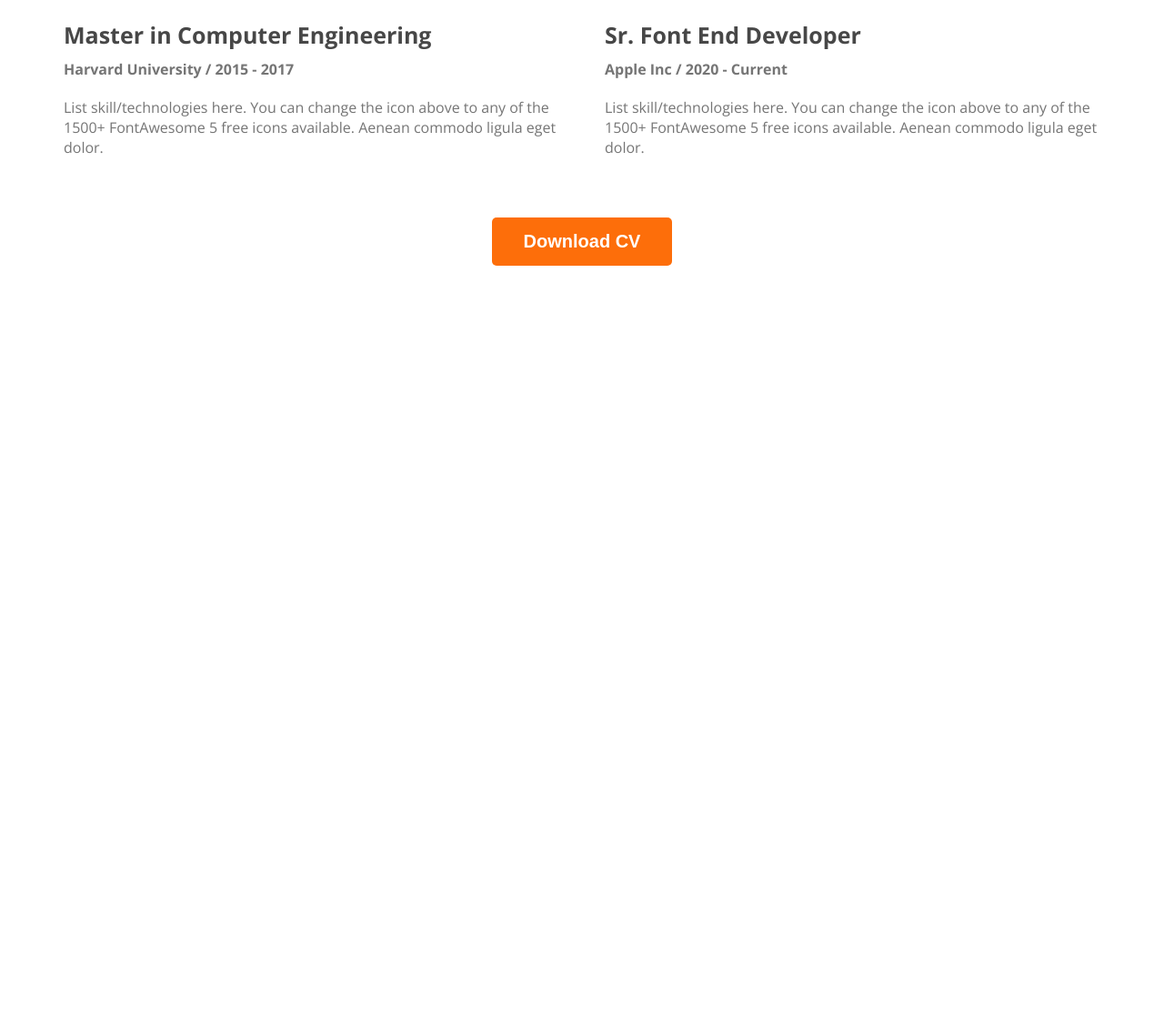
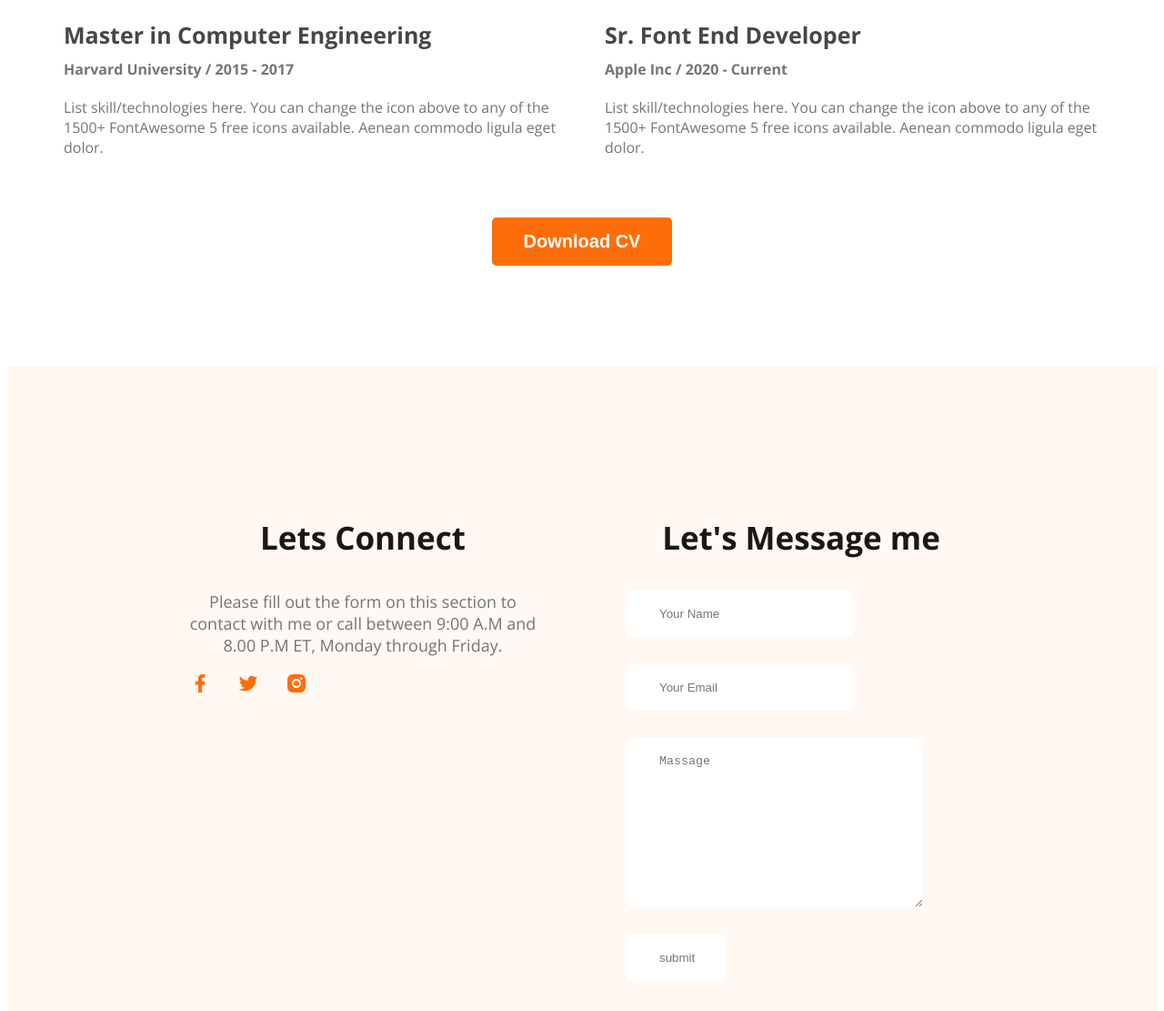
Before and after one commit to monir995/-web-developer, a plain HTML site: page index.html in a window 1280 px wide. Shown: the part 2863-3974 px from the top of the page at 91% size. Before the commit the page ends 3163 px from the top, so only its background shows below. Drawn offline with nearby package versions, Linux system fonts and the light colour scheme.

Commit message:
finished the footer with contact form

```diff
--- a/index.html
+++ b/index.html
@@ -151,6 +151,25 @@
 
     </main>
     <footer>
+        <div class="footer-column">
+            <h3 class="section-title">Lets Connect</h3>
+            <p class="section-description">Please fill out the form on this section to contact with me or call between 9:00 A.M and 8.00 P.M ET, Monday through Friday.</p>
+            <div class="social-links">
+                <a href=""><img src="images/icons/facebook.png  " alt=""></a>
+                <a href=""><img src="images/icons/twitter.png" alt=""></a>
+                <a href=""><img src="images/icons/insta.png" alt=""></a>
+            </div>
+        </div>
+        <div class="footer-column">
+            <h3 class="section-title">Let's Message me</h3>
+            <form class="form-contact" action="">
+                <input type="text" placeholder="Your Name">
+                <input type="email" name="" placeholder="Your Email">
+                <textarea name="" placeholder="Massage" id="" cols="30" rows="10"></textarea>
+                <input type="submit" value="submit">
+
+            </form>
+        </div>
 
     </footer>
 </body>
--- a/style/portfolio.css
+++ b/style/portfolio.css
@@ -161,4 +161,28 @@ main section{
 .download-cv{
     text-align: center;
     margin-top: 50px;
+    margin-bottom: 110px;
 }
+
+/* footer section style */
+footer{
+    display: flex;
+    gap: 100px;
+    background-color: #FFF8F3;
+    padding: 130px 200px;
+}
+.footer-column{
+    width: 50%;
+}
+.social-links a{
+    margin-right: 25px;
+}
+.form-contact input, textarea{
+    display: block;
+    margin-bottom: 30px;
+    border: none;
+    padding: 18px 35px;
+    color: #757575;
+    border-radius: 5px;
+    background-color: #FFF;
+}
```
